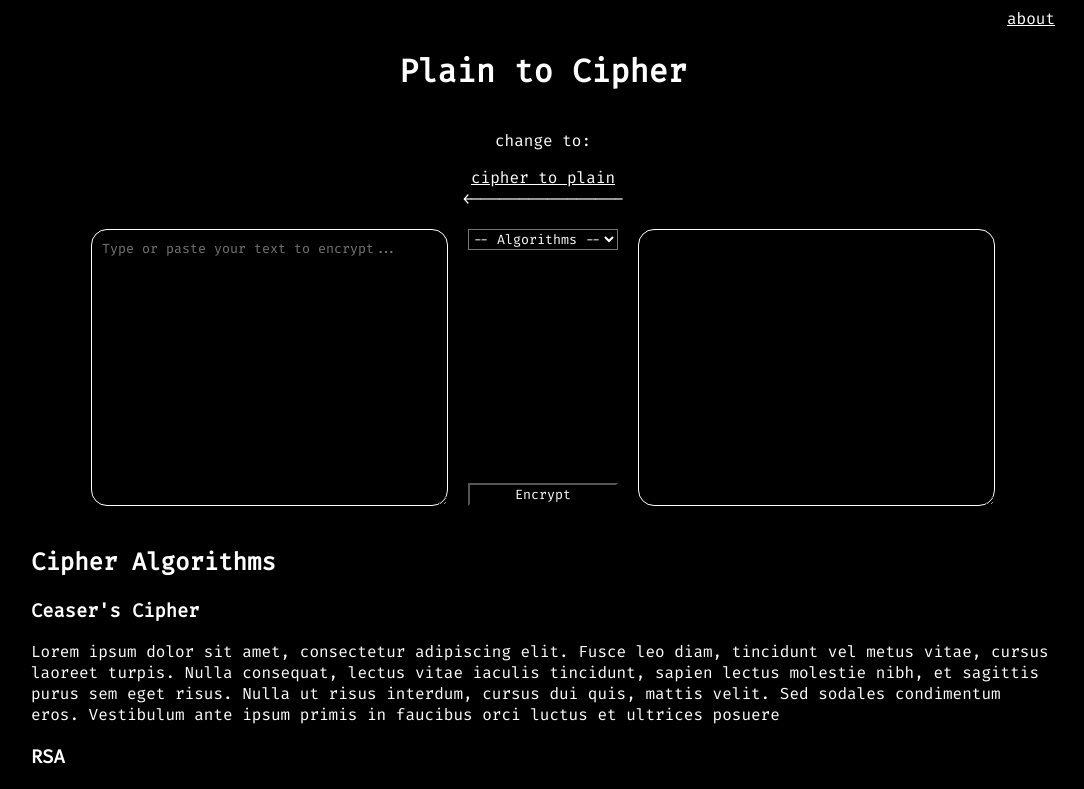
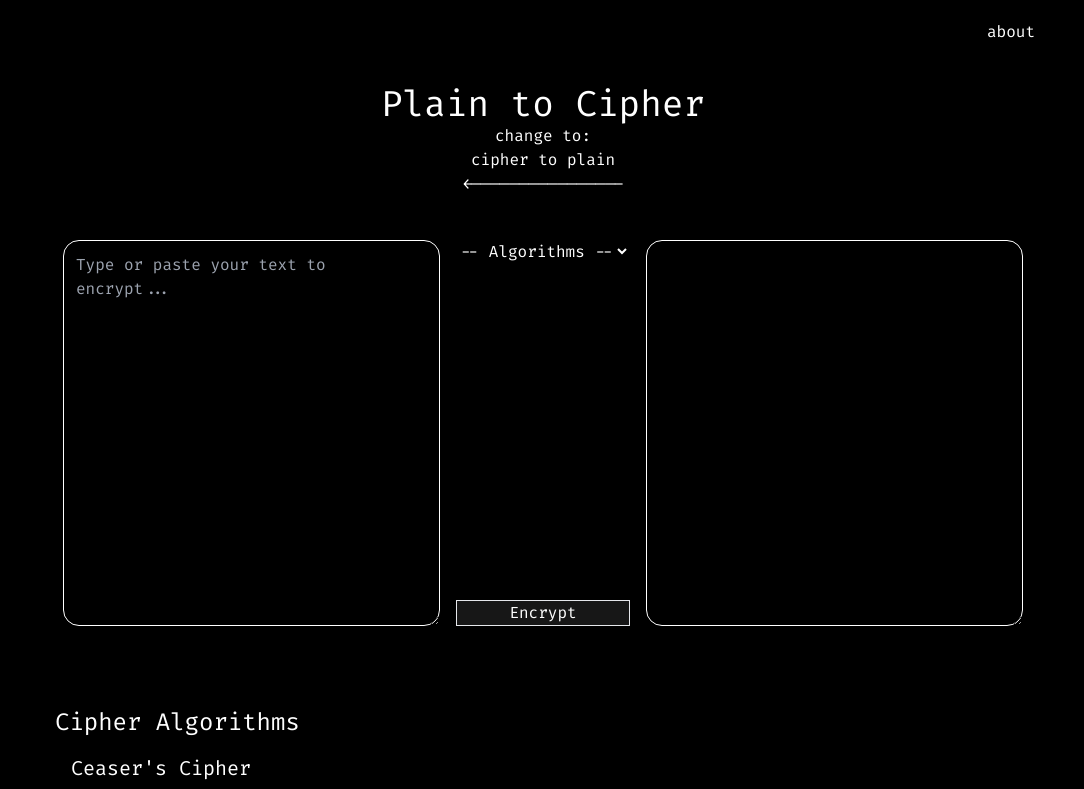
Before and after one commit to renantamashiro/plain-to-cipher, an Angular app: page / in a window 1280 px wide. Shown: the top 789 px of the page, without its empty margins (97-1181 px from the left). Built offline with nearby package versions, Linux system fonts and the light colour scheme.

Commit message:
adding tailwind css

```diff
--- a/package.json
+++ b/package.json
@@ -27,12 +27,15 @@
     "@angular/cli": "^17.0.7",
     "@angular/compiler-cli": "^17.0.0",
     "@types/jasmine": "~5.1.0",
+    "autoprefixer": "^10.4.16",
     "jasmine-core": "~5.1.0",
     "karma": "~6.4.0",
     "karma-chrome-launcher": "~3.2.0",
     "karma-coverage": "~2.2.0",
     "karma-jasmine": "~5.1.0",
     "karma-jasmine-html-reporter": "~2.1.0",
+    "postcss": "^8.4.32",
+    "tailwindcss": "^3.4.0",
     "typescript": "~5.2.2"
   }
 }
--- a/src/app/app.component.html
+++ b/src/app/app.component.html
@@ -1,57 +1,46 @@
-<header>
+<header class="max-w-5xl mr-auto ml-auto flex justify-end p-5">
   <div id="about">
     <a href="#about">about</a>
   </div>
 </header>
 
-<main>
-  <h1>
+<main class="max-w-5xl ml-auto mr-auto">
+  <div class="p-5">
+    <h1 class="flex justify-center text-4xl">
       Plain to Cipher
     </h1>
 
-  <div id="change-app">
+    <div class="grid justify-items-center content-center">
       <p>change to:</p>
       <a href="#cipher-to-plain">cipher to plain</a>
       <div>
         <----------------
       </div>
     </div>
+  </div>
 
-  <div id="cipher-area">
-    <textarea [(ngModel)]="plaintext" name="plaintext" id="plaintext-area" cols="40" rows="15" placeholder="Type or paste your text to encrypt..."></textarea>
+  <div class="m-6 flex content-center">
+    <textarea class="ml-2 mr-2 p-3 border border-1 border-white rounded-2xl" [(ngModel)]="plaintext" name="plaintext" id="plaintext-area" cols="40" rows="15" placeholder="Type or paste your text to encrypt..."></textarea>
 
-    <div id="cipher-options">
+    <div class="grid items-center content-between mr-2 ml-2">
       <select [(ngModel)]="selected" name="algorithm-options" id="algorithms-options">
         <option value="" selected>-- Algorithms --</option>
         <option *ngFor="let item of algorithmsList" [ngValue]="item.value">{{ item.label }}</option>
       </select>
 
-      <button (click)="encrypt()">Encrypt</button>
+      <button class="border border-solid border-gray-200 bg-neutral-900 hover:bg-neutral-500" (click)="encrypt()">Encrypt</button>
     </div>
 
-    <textarea [(ngModel)]="ciphertext" name="ciphertext" id="ciphertext-area" cols="40" rows="15" disabled></textarea>
+    <textarea class="ml-2 mr-2 p-3 border border-1 border-white rounded-2xl" [(ngModel)]="ciphertext" name="ciphertext" id="ciphertext-area" cols="40" rows="15" disabled></textarea>
   </div>
 
-
-  <section>
-    <h2>Cipher Algorithms</h2>
+  <section class="m-6 mt-20">
+    <h2 class="text-2xl">Cipher Algorithms</h2>
 
     <article>
-      <h3>Ceaser's Cipher</h3>
+      <h3 class="text-xl m-4">Ceaser's Cipher</h3>
       <p>Lorem ipsum dolor sit amet, consectetur adipiscing elit. Fusce leo diam, tincidunt vel metus vitae, cursus laoreet turpis. Nulla consequat, lectus vitae iaculis tincidunt, sapien lectus molestie nibh, et sagittis purus sem eget risus. Nulla ut risus interdum, cursus dui quis, mattis velit. Sed sodales condimentum eros. Vestibulum ante ipsum primis in faucibus orci luctus et ultrices posuere</p>
     </article>
 
-    <article>
-      <h3>RSA</h3>
-      <p>Lorem ipsum dolor sit amet, consectetur adipiscing elit. Fusce leo diam, tincidunt vel metus vitae, cursus laoreet turpis. Nulla consequat, lectus vitae iaculis tincidunt, sapien lectus molestie nibh, et sagittis purus sem eget risus. Nulla ut risus interdum, cursus dui quis, mattis velit. Sed sodales condimentum eros. Vestibulum ante ipsum primis in faucibus orci luctus et ultrices posuere</p>
-    </article>
-
-    <article>
-      <h3>Block Ciphers</h3>
-      <p>Lorem ipsum dolor sit amet, consectetur adipiscing elit. Fusce leo diam, tincidunt vel metus vitae, cursus laoreet turpis. Nulla consequat, lectus vitae iaculis tincidunt, sapien lectus molestie nibh, et sagittis purus sem eget risus. Nulla ut risus interdum, cursus dui quis, mattis velit. Sed sodales condimentum eros. Vestibulum ante ipsum primis in faucibus orci luctus et ultrices posuere</p>
-    </article>
-
-
-
   </section>
 </main>
--- a/src/app/app.component.scss
+++ /dev/null
@@ -1,47 +0,0 @@
-main {
-    max-width: 1024px;
-    margin-left: auto;
-    margin-right: auto;
-}
-
-header {
-    max-width: 1024px;
-    margin-left: auto;
-    margin-right: auto;
-    display: flex;
-    justify-content: flex-end;
-}
-
-h1 {
-    display: flex;
-    justify-content: center;
-}
-
-textarea {
-    margin-left: 20px;
-    margin-right: 20px;
-    border: 1px;
-    border-color: white;
-    border-style: solid;
-    border-radius: 16px;
-    padding: 10px;
-}
-
-#change-app {
-    display: grid;
-    justify-items: center;
-    justify-content: center;
-}
-
-#cipher-area {
-    padding: 20px;
-    display: flex;
-    justify-content: center;
-
-}
-
-#cipher-options {
-    display: grid;
-    align-items: center;
-    align-content: space-between;
-}
--- a/src/app/app.component.ts
+++ b/src/app/app.component.ts
@@ -8,8 +8,7 @@ import { algorithms } from './cipher.functions';
   selector: 'app-root',
   standalone: true,
   imports: [CommonModule, FormsModule, RouterOutlet],
-  templateUrl: './app.component.html',
-  styleUrl: './app.component.scss'
+  templateUrl: './app.component.html'
 })
 export class AppComponent {
 
--- a/src/styles.scss
+++ b/src/styles.scss
@@ -1,5 +1,9 @@
 /* You can add global styles to this file, and also import other style files */
 @import url('https://fonts.googleapis.com/css2?family=Fira+Code&display=swap');
+
+@tailwind base;
+@tailwind components;
+@tailwind utilities;
 
 * {
     font-family: 'Fira Code', monospace;
--- /dev/null
+++ b/tailwind.config.js
@@ -0,0 +1,8 @@
+/** @type {import('tailwindcss').Config} */
+module.exports = {
+  content: ["./src/**/*.{html,ts}"],
+  theme: {
+    extend: {},
+  },
+  plugins: [],
+}
```
Also changed, not shown: 1 other file (tests, documents, lock files or other folders). Lines whose indentation alone changed are shown as unchanged.
